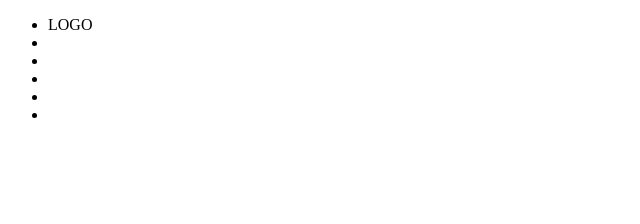
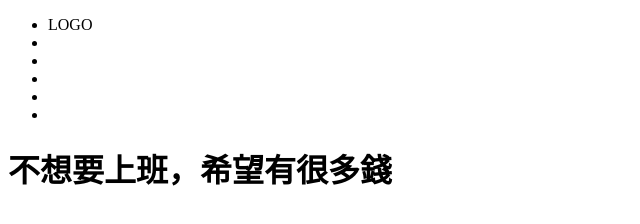
Before and after one commit to weilun1202/TJD101art, a plain HTML site: page index.html in a window 1280 px wide. Shown: the whole page, without its empty margins (0-640 px from the left). Drawn offline with Linux system fonts and the light colour scheme.

Commit message:
新增 h1

```diff
--- a/index.html
+++ b/index.html
@@ -16,5 +16,7 @@
             <li></li>
         </ul>
     </nav>
+
+    <h1>不想要上班，希望有很多錢</h1>
 </body>
 </html>
```
